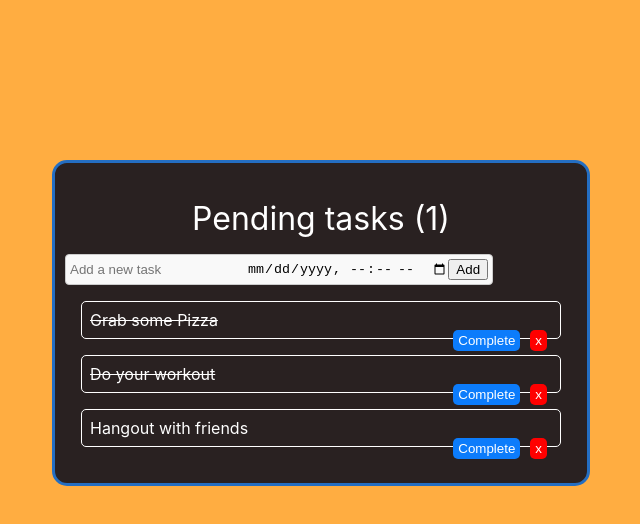
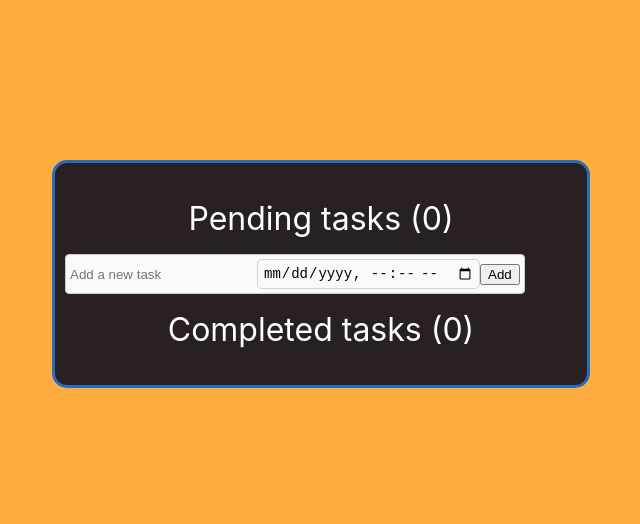
Before and after one commit to RAJInnovates/todo, a React (Create React App) app: page / in a window 1280 px wide. Shown: the top 524 px of the page, without its empty margins (319-959 px from the left). Built offline with nearby package versions, Linux system fonts and the light colour scheme.

Commit message:
latest taks

```diff
--- a/package.json
+++ b/package.json
@@ -6,9 +6,13 @@
     "@testing-library/jest-dom": "^5.16.5",
     "@testing-library/react": "^13.4.0",
     "@testing-library/user-event": "^13.5.0",
+    "@fortawesome/fontawesome-svg-core": "^1.2.36",
+    "@fortawesome/free-solid-svg-icons": "^5.15.4",
+    "@fortawesome/react-fontawesome": "^0.1.15",
     "react": "^18.2.0",
+    "react-confetti": "^6.1.0",
     "react-dom": "^18.2.0",
-    "react-scripts": "5.0.1",
+    "react-scripts": "^2.1.3",
     "web-vitals": "^2.1.4"
   },
   "scripts": {
--- a/src/components/Todo.css
+++ b/src/components/Todo.css
@@ -13,9 +13,12 @@
         color: white;
         border: 3px solid rgb(36, 110, 194);
       }
-
+      .task-checkbox{
+        margin-right:1rem;
+      }
       .task {
         border: 1px solid white;
+        align-items: center;
         border-radius: 5px;
         padding: 0.5em;
         margin: 1em;
@@ -59,3 +62,17 @@
       .input-datetime {
         margin-left: 0;
       }
+      .create-task input[type="datetime-local"] {
+        margin-left: 10px !important;
+        font-size: 14px !important;
+        padding: 5px !important;
+        border-radius: 5px !important;
+        border: 1px solid lightgray !important;
+      }
+      .confetti-container {
+        position: absolute;
+        top: 0;
+        left: 0;
+        width: 100%;
+        height: 100%;
+    }
--- a/src/components/Todo.js
+++ b/src/components/Todo.js
@@ -1,5 +1,10 @@
 import React, { useState, useEffect } from 'react';
 import './Todo.css';
+import Confetti from 'react-confetti';
+import { FontAwesomeIcon } from '@fortawesome/react-fontawesome';
+import { faTrash } from '@fortawesome/free-solid-svg-icons';
+
+
 
 function Task({ task, index, completeTask, removeTask }) {
     const deadlineColor = () => {
@@ -19,12 +24,28 @@ function Task({ task, index, completeTask, removeTask }) {
     return (
         <div
             className="task"
-            style={{ textDecoration: task.completed ? "line-through" : "", color: deadlineColor() }}
+            style={{
+                textDecoration: task.completed ? "line-through" : "",
+                color: deadlineColor(),
+            }}
         >
-            <div className="task-title">{task.title}</div>
+
+            <div className="task-title">{task.title}
+                <label>
+                    <input
+                        type="checkbox"
+                        unchecked={task.open}
+                        checked={task.completed}
+                        onChange={() => completeTask(index)}
+                    />
+                </label>
+                <button style={{ background: "red" }} onClick={() => removeTask(index)}>
+                    <FontAwesomeIcon icon={faTrash} />
+                </button>
+            </div>
+
             <div className="task-deadline">{task.deadline}</div>
-            <button style={{ background: "red" }} onClick={() => removeTask(index)}>x</button>
-            <button onClick={() => completeTask(index)}>Complete</button>
+
         </div>
     );
 }
@@ -70,40 +91,37 @@ function CreateTask({ addTask }) {
 
 function Todo() {
     const [tasksRemaining, setTasksRemaining] = useState(0);
-    const [tasks, setTasks] = useState([
-        {
-            title: "Grab some Pizza",
-            completed: true,
-            deadline: ""
-        },
-        {
-            title: "Do your workout",
-            completed: true,
-            deadline: ""
-        },
-        {
-            title: "Hangout with friends",
-            completed: false,
-            deadline: ""
-        }
-    ]);
+    const [showConfetti, setShowConfetti] = useState(false);
+    const [tasks, setTasks] = useState([]);
+    const [completedTasks, setCompletedTasks] = useState([]);
 
     useEffect(() => {
-        setTasksRemaining(tasks.filter(task => !task.completed).length)
-    });
+        setTasksRemaining(tasks.filter((task) => !task.completed).length);
 
-    const addTask = task => {
+
+    }, [tasks]);
+
+    const addTask = (task) => {
         const newTasks = [...tasks, task];
         setTasks(newTasks);
     };
 
-    const completeTask = index => {
+    const completeTask = (index) => {
         const newTasks = [...tasks];
         newTasks[index].completed = true;
         setTasks(newTasks);
+        setShowConfetti(true);
+
+        const completedTask = newTasks[index];
+        const newCompletedTasks = [...completedTasks, completedTask];
+        setCompletedTasks(newCompletedTasks);
+
+        // Remove completed task from pending tasks
+        newTasks.splice(index, 1);
+        setTasks(newTasks);
     };
 
-    const removeTask = index => {
+    const removeTask = (index) => {
         const newTasks = [...tasks];
         newTasks.splice(index, 1);
         setTasks(newTasks);
@@ -112,7 +130,7 @@ function Todo() {
     return (
         <div className="todo-container">
             <div className="header">Pending tasks ({tasksRemaining})</div>
-            <div className="create-task" >
+            <div className="create-task">
                 <CreateTask addTask={addTask} />
             </div>
             <div className="tasks">
@@ -126,10 +144,31 @@ function Todo() {
                     />
                 ))}
             </div>
-
+            <div className="header">Completed tasks ({completedTasks.length})</div>
+            <div className="tasks">
+                {completedTasks.map((task, index) => (
+                    <Task
+                        task={task}
+                        index={index}
+                        completeTask={completeTask}
+                        removeTask={removeTask}
+                        key={index}
+                    />
+                ))}
+            </div>
+            {showConfetti && (
+                <Confetti
+                    width={window.innerWidth}
+                    height={window.innerHeight}
+                    recycle={false}
+                    numberOfPieces={200}
+                />
+            )}
         </div>
     );
 }
 
+
+
 export default
     Todo;
```
Also changed, not shown: 1 other file (tests, documents, lock files or other folders).
